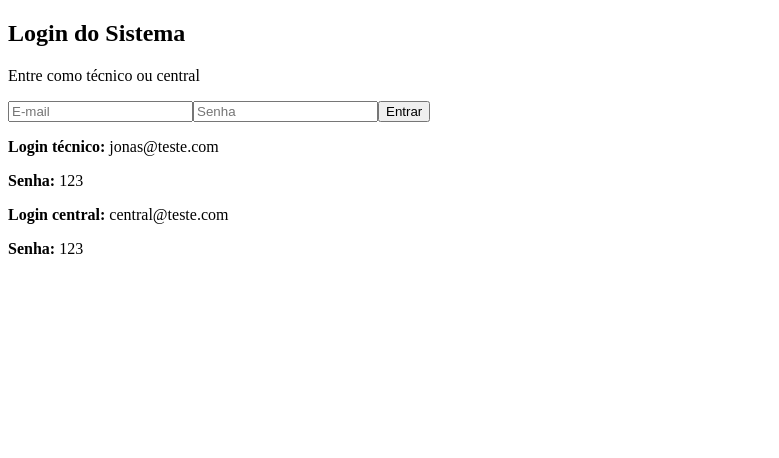
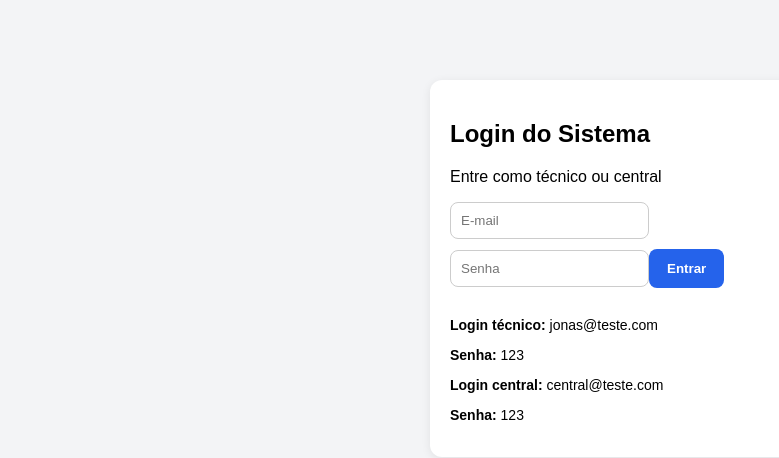
Before and after one commit to jonasds2018-dev/app-atendimento, a React (Create React App) app: page / in a window 1280 px wide. Shown: the top 458 px of the page, without its empty margins (0-779 px from the left). Built offline with nearby package versions, Linux system fonts and the light colour scheme.

Commit message:
Refactor CSS styles for improved layout and design

```diff
--- a/src/styles.css
+++ b/src/styles.css
@@ -1,4 +1,143 @@
-.App {
-  font-family: sans-serif;
-  text-align: center;
+* {
+  box-sizing: border-box;
 }
+
+body {
+  margin: 0;
+  font-family: Arial, sans-serif;
+  background: #f3f4f6;
+}
+
+.page {
+  min-height: 100vh;
+  padding: 20px;
+}
+
+.container {
+  max-width: 1200px;
+  margin: 0 auto;
+}
+
+.loginBox {
+  max-width: 420px;
+  margin: 60px auto;
+  background: #fff;
+  padding: 20px;
+  border-radius: 12px;
+  box-shadow: 0 2px 10px rgba(0, 0, 0, 0.08);
+}
+
+.topo {
+  display: flex;
+  justify-content: space-between;
+  align-items: center;
+  gap: 20px;
+  flex-wrap: wrap;
+  margin-bottom: 20px;
+}
+
+.grid {
+  display: grid;
+  grid-template-columns: 1fr 1fr;
+  gap: 20px;
+}
+
+.card {
+  background: #fff;
+  padding: 20px;
+  border-radius: 12px;
+  box-shadow: 0 2px 10px rgba(0, 0, 0, 0.08);
+}
+
+.row {
+  display: flex;
+  gap: 10px;
+  margin-bottom: 10px;
+  flex-wrap: wrap;
+}
+
+.input {
+  flex: 1;
+  min-width: 150px;
+  padding: 10px;
+  border-radius: 8px;
+  border: 1px solid #ccc;
+  margin-bottom: 10px;
+}
+
+.textarea {
+  width: 100%;
+  min-height: 90px;
+  padding: 10px;
+  border-radius: 8px;
+  border: 1px solid #ccc;
+  margin-bottom: 10px;
+  resize: vertical;
+}
+
+.button {
+  background: #2563eb;
+  color: #fff;
+  border: none;
+  padding: 12px 18px;
+  border-radius: 8px;
+  cursor: pointer;
+  font-weight: bold;
+}
+
+.button:hover {
+  opacity: 0.95;
+}
+
+.logoutButton {
+  background: #dc2626;
+  color: #fff;
+  border: none;
+  padding: 10px 16px;
+  border-radius: 8px;
+  cursor: pointer;
+  font-weight: bold;
+}
+
+.logoutButton:hover {
+  opacity: 0.95;
+}
+
+.success {
+  margin-top: 12px;
+  color: green;
+  font-weight: bold;
+}
+
+.error {
+  color: red;
+  margin-top: 10px;
+}
+
+.item {
+  border: 1px solid #ddd;
+  border-radius: 10px;
+  padding: 12px;
+  margin-bottom: 12px;
+  background: #fafafa;
+}
+
+.valorTexto {
+  margin-bottom: 12px;
+  font-weight: bold;
+}
+
+.credenciais {
+  margin-top: 20px;
+  font-size: 14px;
+}
+
+.lista {
+  margin-top: 16px;
+}
+
+@media (max-width: 900px) {
+  .grid {
+    grid-template-columns: 1fr;
+  }
+}
```
